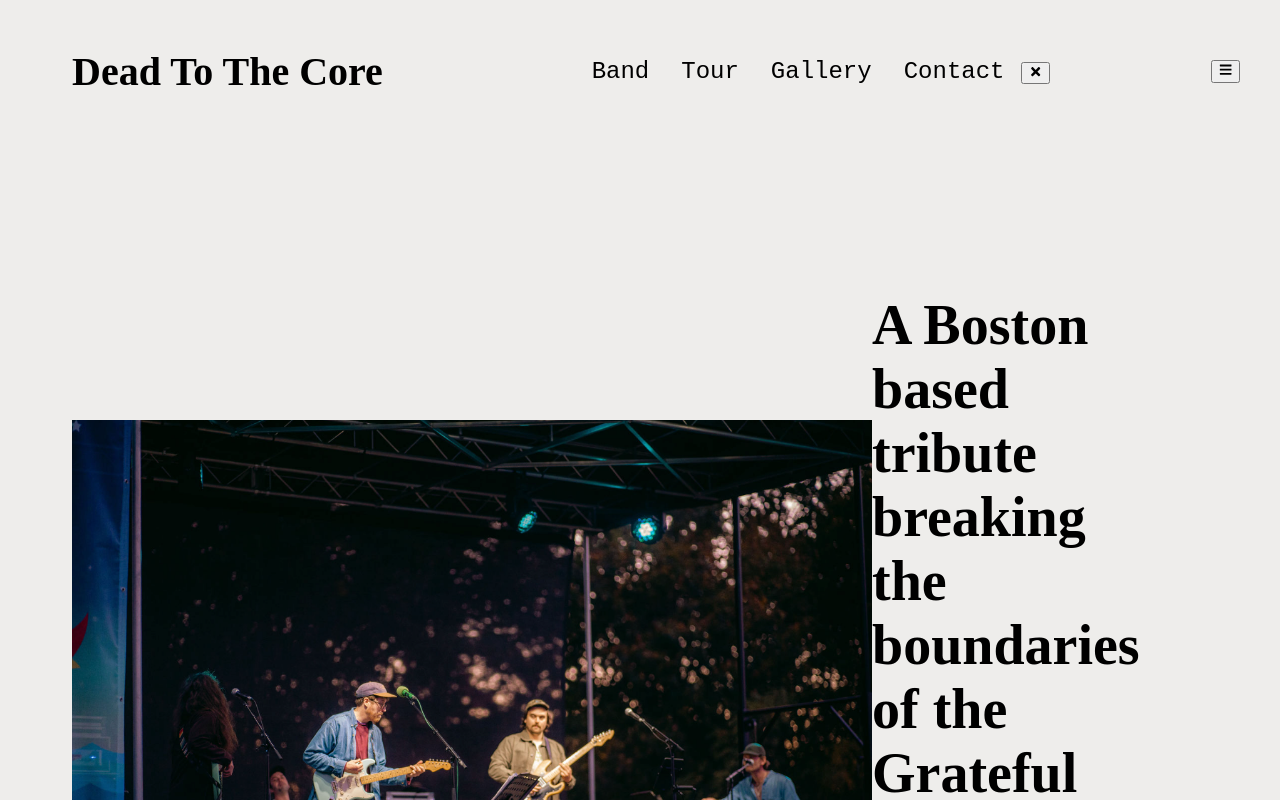
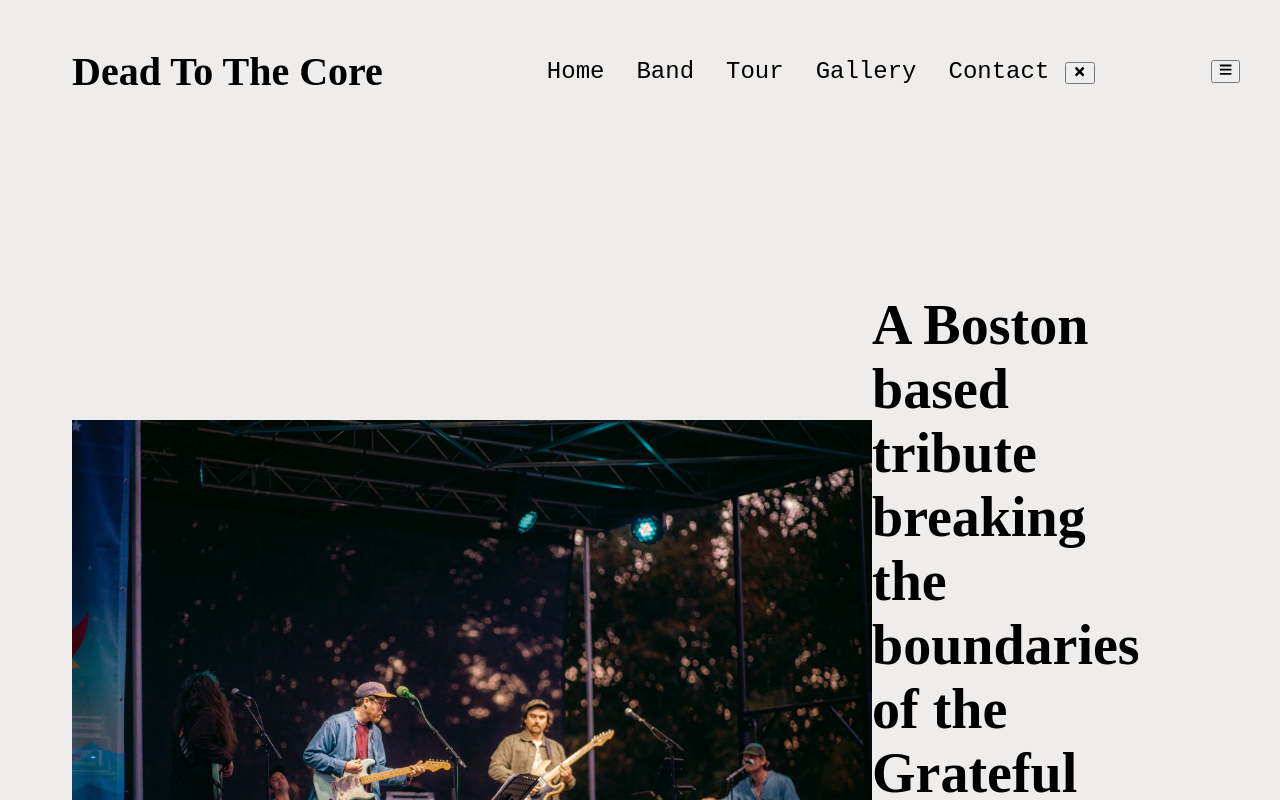
Before and after one commit to philtodisco/dead-to-the-core-client, a React (Create React App) app in the folder client/: page / in a window 1280 px wide. Both pictures are taken after a click on the button 1035 px from the left and 72 px from the top of the page. Shown: the top 800 px of the page. Built offline with nearby package versions, Linux system fonts and the light colour scheme; no server answers; a web font is replaced by a local one.

Commit message:
Add conditional nav link

```diff
--- a/client/src/Navbar.js
+++ b/client/src/Navbar.js
@@ -1,18 +1,22 @@
 import { Link } from "react-router-dom"
 import { useRef } from "react";
 import { FaBars, FaTimes } from "react-icons/fa";
-// import LogoImage from "./images/dttc-logo.png"
+import { useState } from "react";
+
 
 export const Navbar = () => {
+  const [expanded, setExpanded] = useState(false)
   const navRef = useRef(null)
 
   const showNavbar = () => {
     navRef.current.classList.toggle("responsive_nav")
+    setExpanded(!expanded)
   }
 
   return <nav className="nav">
     <Link to ="/" className="site-title">Dead To The Core</Link>
     <ul className="nav-links" ref={navRef}>
+      {expanded && <Link to="/">Home</Link>}
       <Link to ="/band">Band</Link>
       <Link to ="/tour">Tour</Link>
       <Link to ="/gallery">Gallery</Link>
```
